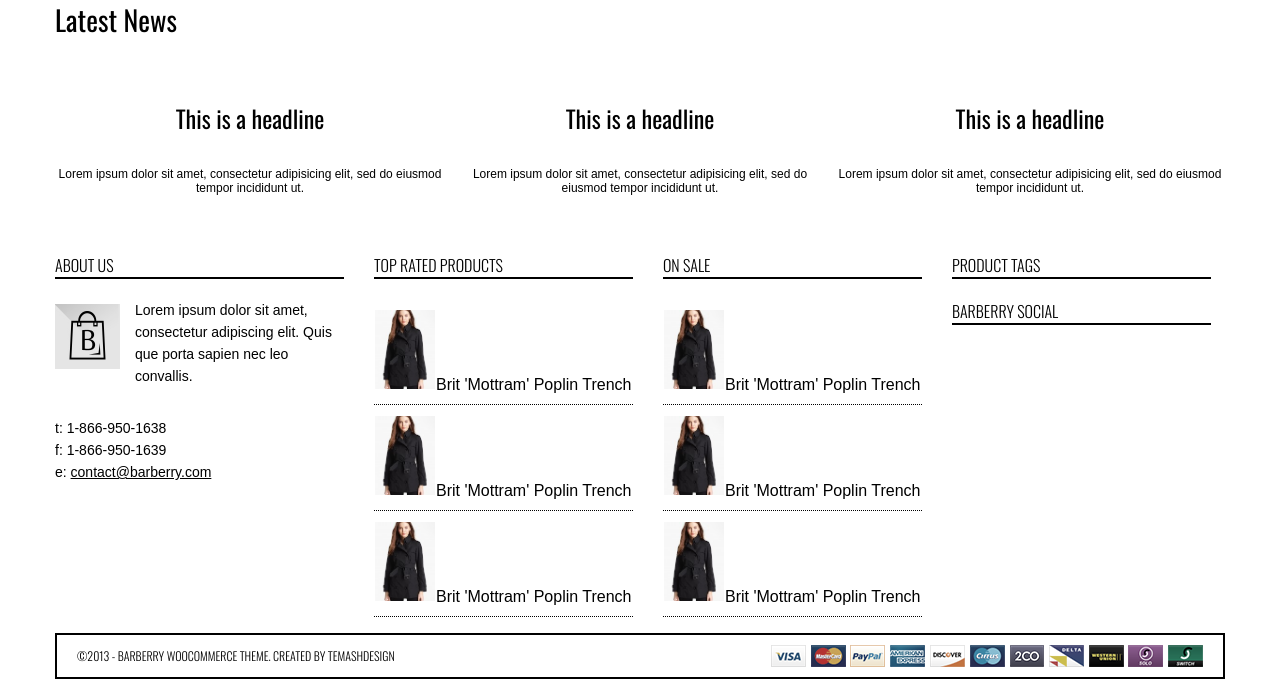
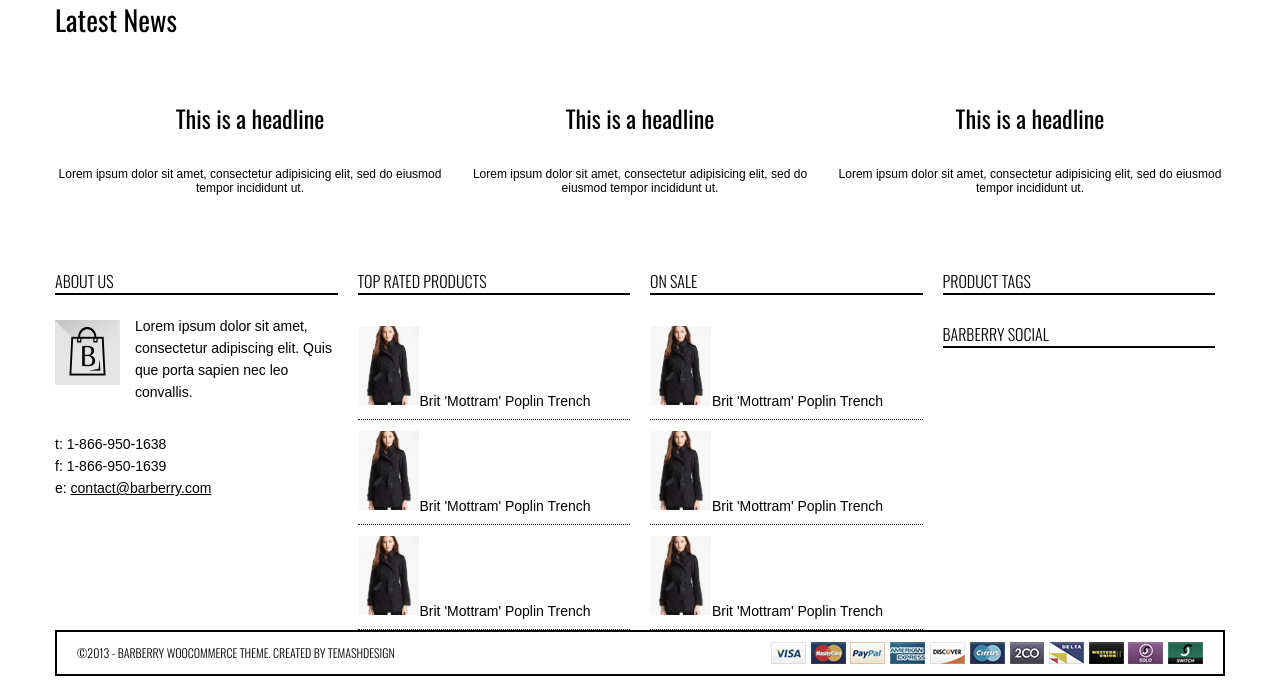
Before and after one commit to nickkos101/Barberry, a PHP site: page / in a window 1280 px wide. Shown: the part 1767-2454 px from the top of the page. Run offline with PHP 8.4, Linux system fonts and the light colour scheme.

Commit message:
Maintain - Quarter Columns

```diff
--- a/footer.php
+++ b/footer.php
@@ -1,15 +1,15 @@
 	<div class="footer">
 		<div class="container">
-			<div class="column">
-				<h1>about us</h1>
+			<div class="quarter-column">
+				<h5>about us</h5>
 				<img src="images/bar_icon.jpg" alt="shopping bag">
 				<p>Lorem ipsum dolor sit amet, consectetur adipiscing elit. Quis que porta sapien nec leo convallis.</p>
 				<p>t: 1-866-950-1638</p>
 				<p>f: 1-866-950-1639</p>
 				<p>e: <a href="mailto:info@yourcompany.com">contact@barberry.com</a></p>
 			</div>
-			<div class="column">
-				<h1>top rated products</h1>
+			<div class="quarter-column">
+				<h5>top rated products</h5>
 				<ul>
 					<li>
 						<a href=""><img src="images/trench.jpg" alt="Brit 'Mottram' Poplin Trench">Brit 'Mottram' Poplin Trench</a>
@@ -22,8 +22,8 @@
 					</li>
 				</ul>
 			</div>
-			<div class="column">
-				<h1>on sale</h1>
+			<div class="quarter-column">
+				<h5>on sale</h5>
 				<ul>
 					<li>
 						<a href=""><img src="images/trench.jpg" alt="Brit 'Mottram' Poplin Trench">Brit 'Mottram' Poplin Trench</a>
@@ -36,10 +36,10 @@
 					</li>
 				</ul>
 			</div>
-			<div class="column">
-				<h1>product tags</h1>
+			<div class="quarter-column">
+				<h5>product tags</h5>
 
-				<h1>barberry social</h1>
+				<h5>barberry social</h5>
 			</div>
 
 			<div class="copyright">
--- a/sara.css
+++ b/sara.css
@@ -1,9 +1,12 @@
+.footer {
+	font-size:0;
+}
+
 .right{
 	float: right;
 }
 
-
-.footer .column h1{
+.quarter-column h5 {
 	font-family: 'Oswald', Arial, Helvetica, sans-serif;
 	font-size: 16px;
 	font-weight: 300;
@@ -12,70 +15,79 @@
 	margin-bottom: 15px;
 }
 
-.footer .column h1:first-of-type{
+.quarter-column h5:first-of-type{
 	margin-bottom: 20px;
 }
 
-.footer .column{
-	width: 24.7%;
+.quarter-column {
+	width: 25%;
+	vertical-align: top;
 	-moz-box-sizing: border-box; -webkit-box-sizing: border-box; box-sizing: border-box;
 	display: inline-block;
-	padding-left: 30px;
-	float: left;
+	padding-left: 10px;
+	padding-right: 10px;
 }
 
-.footer .column p{
+.quarter-column p {
 	font-family: 'PT Sans', Arial, Helvetica, sans-serif;
 	font-size: 14px;
 	line-height: 22px;
 	margin: 0px;
 }
 
-.footer .column:first-of-type{
+.quarter-column:first-of-type{
 	padding-left: 0px;
 }
 
-.footer .column:first-of-type img{
+.quarter-column:last-of-type {
+	padding-right: 0px;
+}
+
+.quarter-column:first-of-type img{
 	width: 65px;
 	height: 65px;
 	float: left;
 	margin: 5px 15px 10px 0px;
 }
 
-.footer .column:first-of-type img + p{
+.quarter-column:first-of-type img + p{
 	padding-bottom: 30px;
 }
 
-.footer .column a{
+.quarter-column a {
 	text-decoration: underline;
 	color: #000;
 }
-.footer .column a:hover{
+.quarter-column a:hover{
 	text-decoration: none;
 }
 
-.footer .column li a{
+.quarter-column li {
+	font-size: 14px;
+}
+
+.quarter-column li a{
 	text-decoration: none;
 }
-.footer .column li a:hover{
+.quarter-column li a:hover{
 	text-decoration: underline;
 }
 
-.footer .column ul{
+.quarter-column ul{
 	padding-left: 0px;
 }
 
-.footer .column li{
+.quarter-column li{
 	border-bottom: dotted 1px #000;
 	list-style: none;
 	padding: 10px 0px 10px 0px;
 }
-.footer .column li img{
+.quarter-column li img{
 	width: 60px;
 	height: 79px;
 	border: 1px solid #fff;
 }
-.footer .column li img:hover{
+.quarter-column li img:hover{
 	border: 1px solid #000;
 }
 .copyright{
```
